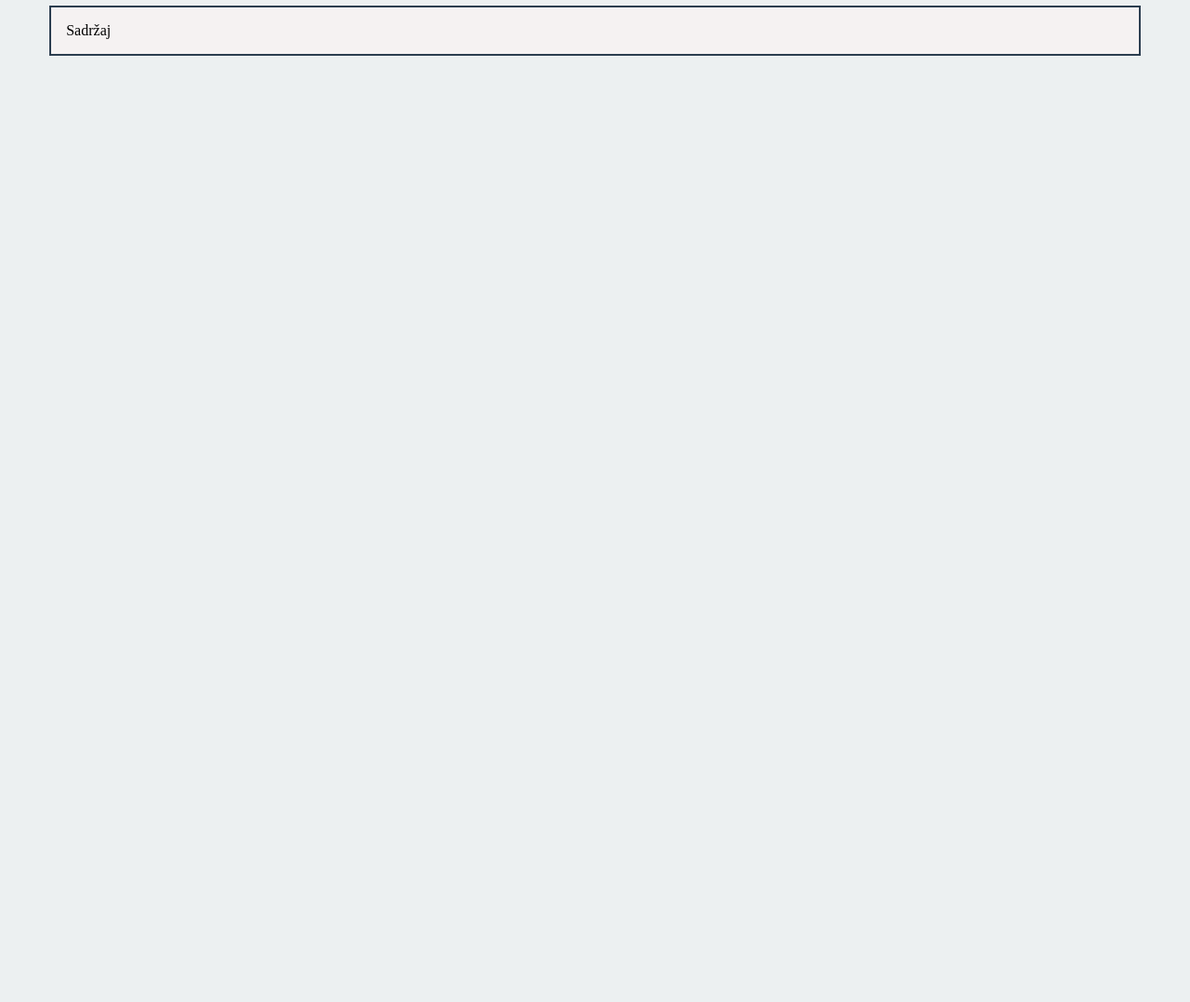
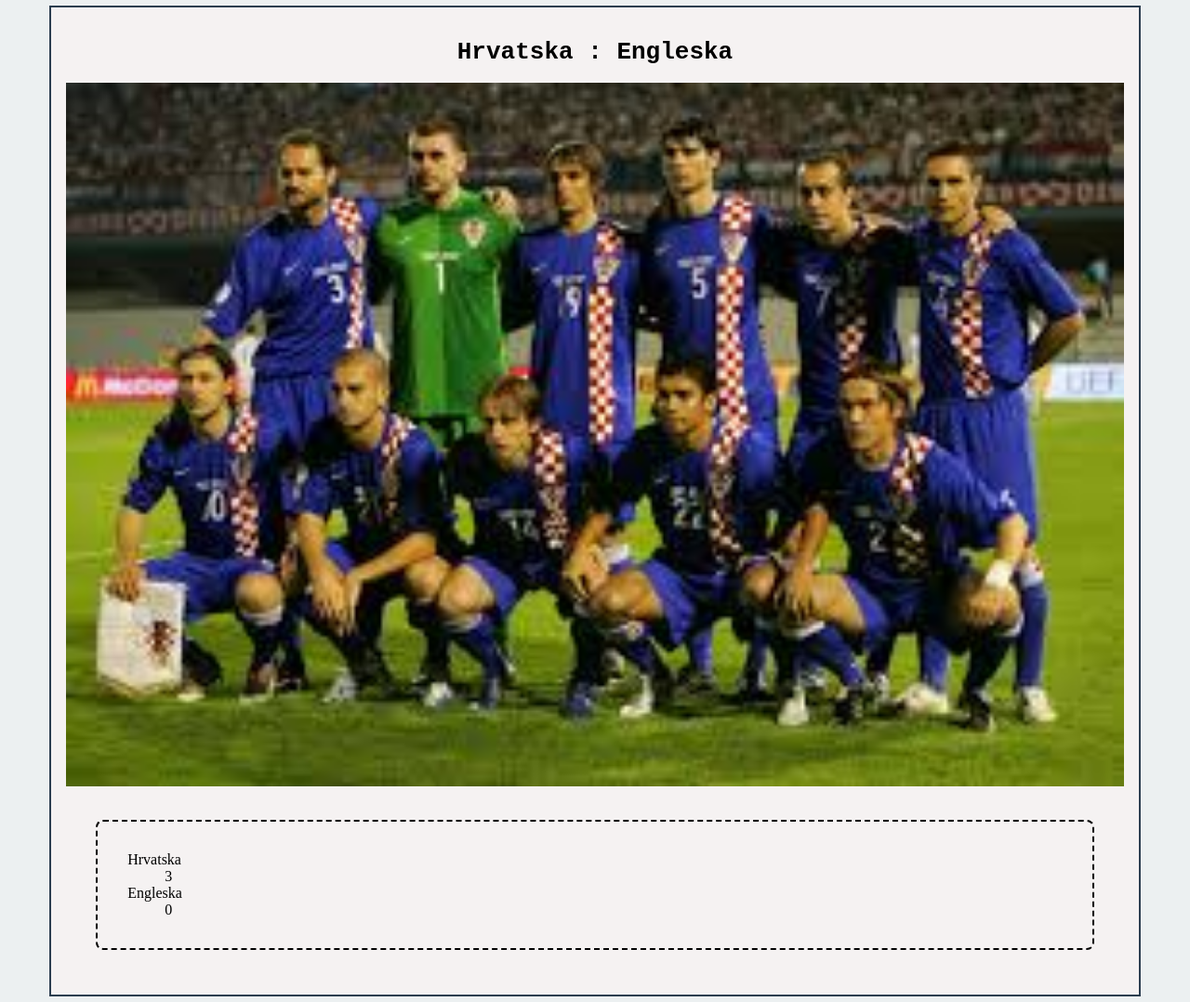
Before and after one commit to bosutsko/UcenjeFD4, a plain HTML site: page 02_HTML_CSS/vjezba02/index.html in a window 1280 px wide. Shown: the whole page at 93% size. Before the commit the page ends 800 px from the top, so only its background shows below. Drawn offline with Linux system fonts and the light colour scheme.

Commit message:
HTML i CSS vjezba

```diff
--- a/02_HTML_CSS/vjezba02/index.html
+++ b/02_HTML_CSS/vjezba02/index.html
@@ -8,7 +8,20 @@
 <body>
 
 <div class="container">
-    Sadržaj
+    <h1>
+        Hrvatska : Engleska
+    </h1>
+
+    <img src="Slika.jpg" alt="HRV:ENG"
+    style="width: 100%;">
+
+    <dl id="lista">
+        <dt>Hrvatska</dt>
+        <dd>3</dd>
+        <dt>Engleska</dt>
+        <dd>0</dd>
+    </dl>
+
 </div>
 
 </body>
--- a/02_HTML_CSS/vjezba02/style.css
+++ b/02_HTML_CSS/vjezba02/style.css
@@ -29,3 +29,16 @@
     background-color: var(--pozadina-container);
 
 }
+
+h1{
+    text-align: center;
+    font-family: monospace;
+}
+
+
+#lista{
+    border: 2px dashed black;
+    border-radius: 0.5rem;
+    padding: 2rem;
+    margin: 2rem;
+}
```
Also changed, not shown: 02_HTML_CSS/vjezba02/Slika.jpg (added).
